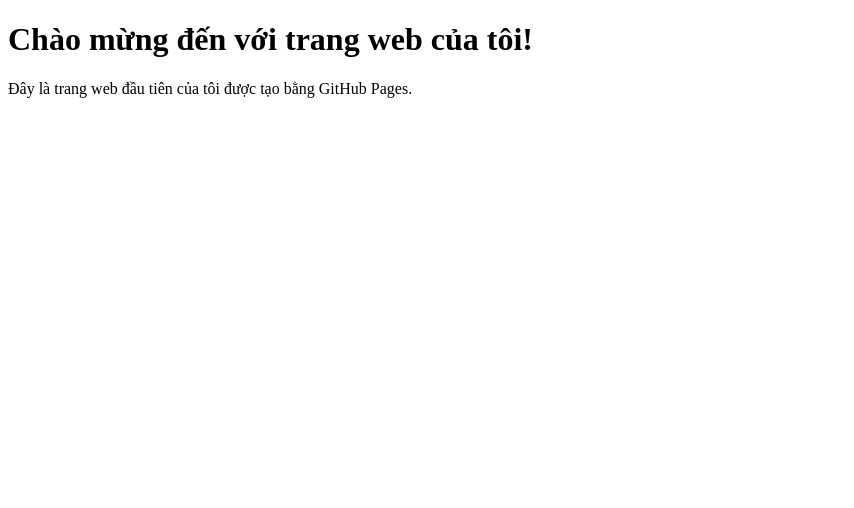
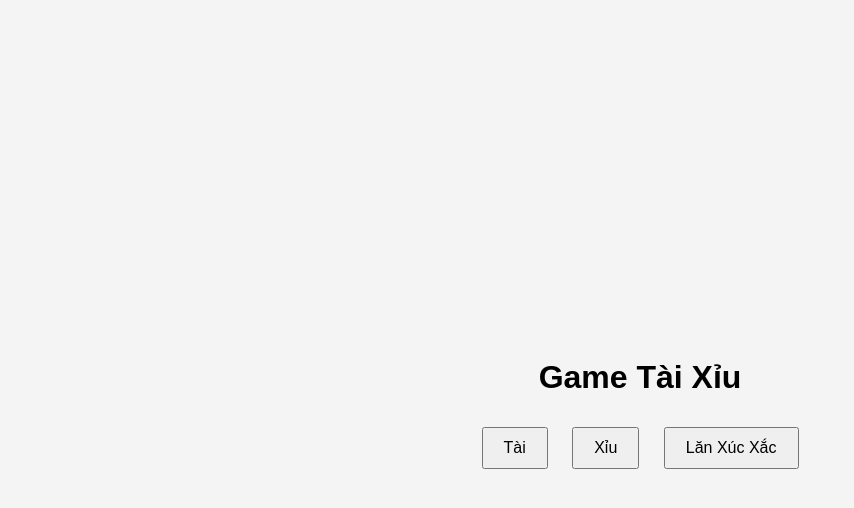
Before and after one commit to ungthanhnhan/comp, a plain HTML site: page index.html in a window 1280 px wide. Shown: the whole page, without its empty margins (0-854 px from the left). Drawn offline with Linux system fonts and the light colour scheme.

Commit message:
Update index.html

```diff
--- a/index.html
+++ b/index.html
@@ -3,10 +3,18 @@
 <head>
     <meta charset="UTF-8">
     <meta name="viewport" content="width=device-width, initial-scale=1.0">
-    <title>Trang web của tôi</title>
+    <title>Game Tài Xỉu</title>
+    <link rel="stylesheet" href="styles.css">
 </head>
 <body>
-    <h1>Chào mừng đến với trang web của tôi!</h1>
-    <p>Đây là trang web đầu tiên của tôi được tạo bằng GitHub Pages.</p>
+    <div class="container">
+        <h1>Game Tài Xỉu</h1>
+        <div class="result"></div>
+        <button id="tai">Tài</button>
+        <button id="xiu">Xỉu</button>
+        <button id="roll">Lăn Xúc Xắc</button>
+    </div>
+
+    <script src="script.js"></script>
 </body>
 </html>
```
